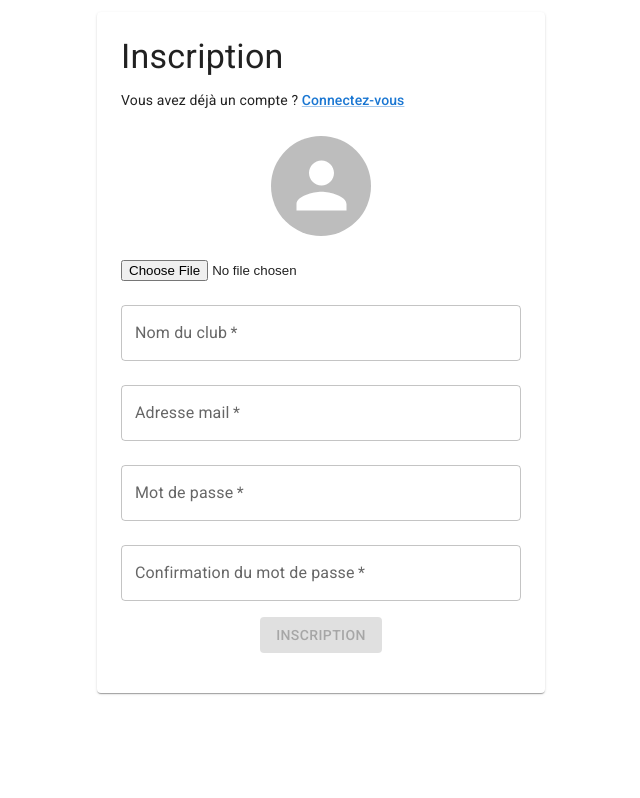
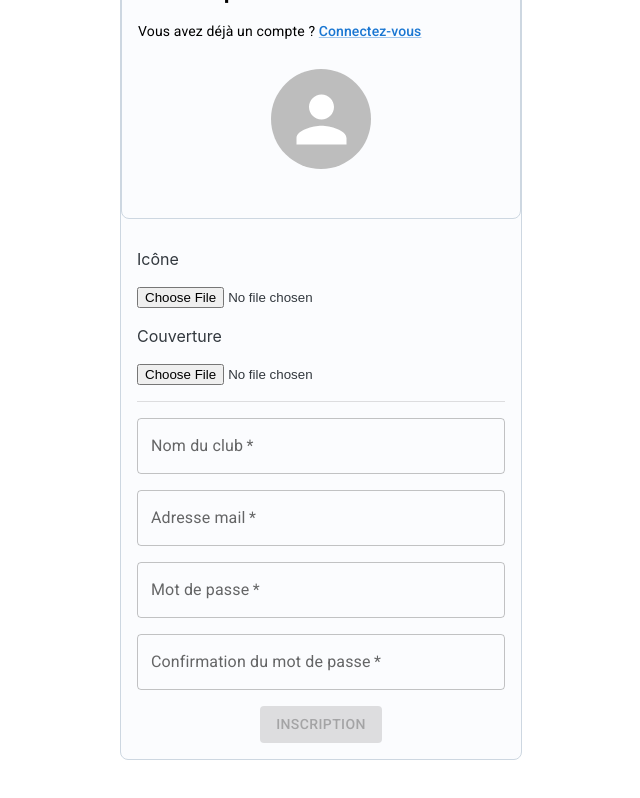
Before and after one commit to qdtrl/wesail-club, a React (Create React App) app: page /signup in a window 1280 px wide. Shown: the whole page, without its empty margins (319-959 px from the left). Built offline with nearby package versions, Linux system fonts and the light colour scheme; no server answers.

Commit message:
Mise à jour de la fonction de validation des formulaires

```diff
--- a/src/pages/Visitors/Register/index.jsx
+++ b/src/pages/Visitors/Register/index.jsx
@@ -1,87 +1,126 @@
 import { useEffect, useState } from 'react';
 import { useNavigate } from 'react-router-dom';
 import { REGEX } from '../../../config/config';
+import { Card, CardCover, CardContent } from '@mui/joy';
 
-import { Link as LinkComponent, Container, Typography, TextField, IconButton, InputAdornment, Stack, Button, Card, Avatar, Box, CircularProgress } from '@mui/material';
+import { Link as LinkComponent, Container, Typography, TextField, IconButton, InputAdornment, Stack, Button, Avatar, Box, CircularProgress, LinearProgress, Divider } from '@mui/material';
 import { createUserWithEmailAndPassword, updateProfile } from "firebase/auth";
 import { auth, db, storage } from '../../../services/firebase';
 import { toast } from 'react-toastify';
 import { getDownloadURL, ref, uploadBytesResumable } from 'firebase/storage';
-import { addDoc, collection, serverTimestamp } from 'firebase/firestore/lite';
+import { doc, setDoc, serverTimestamp } from 'firebase/firestore';
 
 
 const Register = () => {
 	const navigate = useNavigate();
 	const [	showPassword, setShowPassword ] = useState(false);
-	const [ image, setImage ] = useState(null);
-    const [ updated, setUpdated ] = useState(true);
-	const [ progress, setProgress ] = useState(0);
+	const [ icon, setIcon ] = useState(null);
+	const [ cover, setCover ] = useState(null);
+    const [ loading, setLoading ] = useState(false);
+	const [ progress, setProgress ] = useState({
+		icon: 0,
+		cover: 0
+	});
 
 
 	const [ user, setUser ] = useState({
 		id: "",
 		displayName: "",
-		photoURL: "",
+		icon_url: "",
+		cover_url: "",
 		email: "",
 		password: "",
 		password_confirmation: ""
 	})
 
 	useEffect(() => {
-		if (image) {
-			setUpdated(false);
-			const storageRef = ref(storage, `clubs/avatars/${image.name}`);
-			const uploadTask = uploadBytesResumable(storageRef, image);
+		if (icon) {
+			setLoading(true);
+			const storageRef = ref(storage, `clubs/icons/${icon.name}`);
+			const uploadTask = uploadBytesResumable(storageRef, icon);
 
 			uploadTask.on('state_changed',
 				(snapshot) => {
-					setProgress((snapshot.bytesTransferred / snapshot.totalBytes) * 100);
+					setProgress({...progress, icon: (snapshot.bytesTransferred / snapshot.totalBytes) * 100});
 				},
 				(error) => {
 					toast.error(error.message);
-					setUpdated(true);
+					setLoading(false);
 				},
 				() => {
 					getDownloadURL(uploadTask.snapshot.ref).then((downloadURL) => {
 						setUser(prev => {
 							return {
 								...prev,
-								photoURL: downloadURL
+								icon_url: downloadURL
 							}
 						});
-						setUpdated(true);
+						setLoading(false);
 					});
 				}
 			);
 		}
-	}, [image])
+
+	// eslint-disable-next-line react-hooks/exhaustive-deps
+	}, [icon])
+
+	useEffect(() => {
+		if (cover) {
+			setLoading(true);
+			const storageRef = ref(storage, `clubs/covers/${cover.name}`);
+			const uploadTask = uploadBytesResumable(storageRef, cover);
+
+			uploadTask.on('state_changed',
+				(snapshot) => {
+					setProgress({...progress, cover: (snapshot.bytesTransferred / snapshot.totalBytes) * 100});
+				},
+				(error) => {
+					toast.error(error.message);
+					setLoading(false);
+				},
+				() => {
+					getDownloadURL(uploadTask.snapshot.ref).then((downloadURL) => {
+						setUser(prev => {
+							return {
+								...prev,
+								cover_url: downloadURL
+							}
+						});
+						setLoading(false);
+					});
+				}
+			);
+		}
+	// eslint-disable-next-line react-hooks/exhaustive-deps
+	}, [cover])
 
 	const handleSignUp = async (event) => {
 		event.preventDefault();
 
-		setUpdated(false);
+		setLoading(true);
 
 		createUserWithEmailAndPassword(auth, user.email, user.password)
 		.then(async (userCredential) => {
-			await addDoc(collection(db, "clubs"), {
-				user_id: userCredential.user.uid,
+			const clubRef = doc(db, "clubs", userCredential.user.uid);
+
+			await setDoc(clubRef, {
 				name: user.displayName,
-				photo_url: user.photoURL,
+				cover_url: user.cover_url,
 				email: user.email,
 				created_at: serverTimestamp()
 			});
 
 			await updateProfile(userCredential.user, {
 				displayName: user.displayName,
-				photoURL: user.photoURL
+				photoURL: user.icon_url
 			});
 		})
 		.catch((error) => {
 			toast.error(error.message);
-			setUpdated(true);
+			setLoading(true);
 		})
 		.finally(() => {
-			setUpdated(true);
+			setLoading(true);
 			toast.success(`Inscription réussie ${user.displayName}!`);
 			navigate(`/`);
 		});
@@ -97,7 +136,7 @@ const Register = () => {
 	}
 
 	const canBeSubmit = () => {
-	  return (checkEmailFormat() && checkPasswordsFormat() && user?.photoURL) ? true : false
+	  return (checkEmailFormat() && checkPasswordsFormat() && user.icon_url && user.cover_url) ? true : false
 	}
 
 	const handleChange = (event) => {
@@ -114,8 +153,18 @@ const Register = () => {
 	return (
 		<Container sx={{height: '98vh'}} maxWidth="sm">
 			<Stack sx={{height: '90%'}} alignItems="center" justifyContent="center">
-				<Card sx={{ p: 3, width: 400, maxWidth: '95%'}}>
-					<Typography variant="h4" gutterBottom>
+				<Card sx={{ p: 0, width: 400, maxWidth: '95%'}}>
+					<form className="" onSubmit={handleSignUp}>
+						<Stack spacing={3} sx={{width: '100%'}}>
+							<Stack>
+								<Card component="li" >
+									{ cover &&
+									<CardCover sx={{ backgroundColor: 'black'}}>
+										<img src={ URL.createObjectURL(cover) } alt="cover" style={{opacity: 0.4}}/>
+									</CardCover>}
+
+									<CardContent sx={{ color: cover ? 'white' : 'black' }}>
+										<Typography variant="h4" gutterBottom >
 											Inscription
 										</Typography>
 
@@ -123,20 +172,17 @@ const Register = () => {
 											Vous avez déjà un compte ? {''}
 											<LinkComponent onClick={() => navigate("/")} variant="subtitle2">Connectez-vous</LinkComponent>
 										</Typography>
-
-					<form className="" onSubmit={handleSignUp}>
-						<Stack spacing={3} sx={{width: '100%'}}>
 										<Stack alignItems='center' >
 											<Box sx={{ position: 'relative' }}>
 												<Avatar
 													alt="ClubAvatar"
-										src={user.photoURL}
+													src={icon ? URL.createObjectURL(icon) : ""}
 													sx={{ width: 100, height: 100, zIndex: 1}}
 												/>
-									{ !updated && (
+												{ (progress.icon !== 0 && progress.icon !== 100) && (
 												<CircularProgress
 													variant="determinate"
-										value={progress}
+													value={progress.icon}
 													size={104}
 													sx={{
 													color: 'green',
@@ -149,13 +195,34 @@ const Register = () => {
 												)}
 											</Box>
 										</Stack>
+										<Typography sx={{ color: 'white', height: 30}} >
+											{ user.displayName }
+										</Typography>
+									</CardContent>
+								</Card>
+								{ (progress.cover !== 0 && progress.cover !== 100)  ? <LinearProgress sx={{bottom: 2}} variant="determinate" value={progress.cover} /> : <div style={{height: 4}}></div>}
+							</Stack>
 
+							<Stack pl={2} pr={2} spacing={2}>
+								<label htmlFor="icon">Icône</label>
 								<input
+								label="Icon"
 								type="file"
 								accept="image/*"
 								required
 								multiple={false}
-							onChange={(e) => setImage(e.target.files[0])}/>
+								onChange={(e) => setIcon(e.target.files[0])}/>
+
+								<label htmlFor="cover">Couverture</label>
+								<input
+								label="Cover"
+								type="file"
+								accept="image/*"
+								required
+								multiple={false}
+								onChange={(e) => setCover(e.target.files[0])}/>
+
+								<Divider />
 
 								<TextField
 									name="displayName"
@@ -210,8 +277,10 @@ const Register = () => {
 
 							</Stack>
 
+						</Stack>
+
 						<Stack alignItems="center" sx={{ my: 2 }}>
-							<Button variant='contained' disabled={!canBeSubmit() || !updated} type="submit">
+							<Button variant='contained' disabled={!canBeSubmit() || loading} type="submit">
 								Inscription
 							</Button>
 						</Stack>
```
Lines whose indentation alone changed are shown as unchanged.
